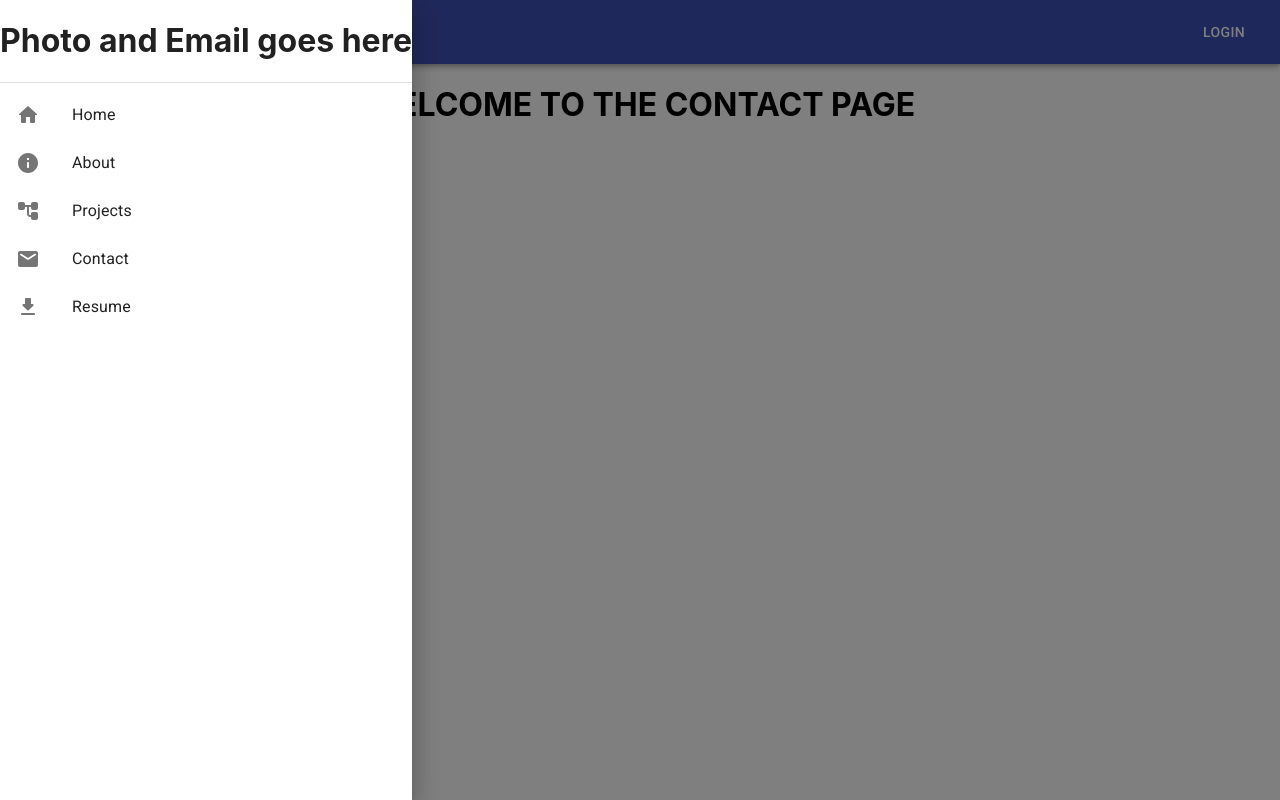
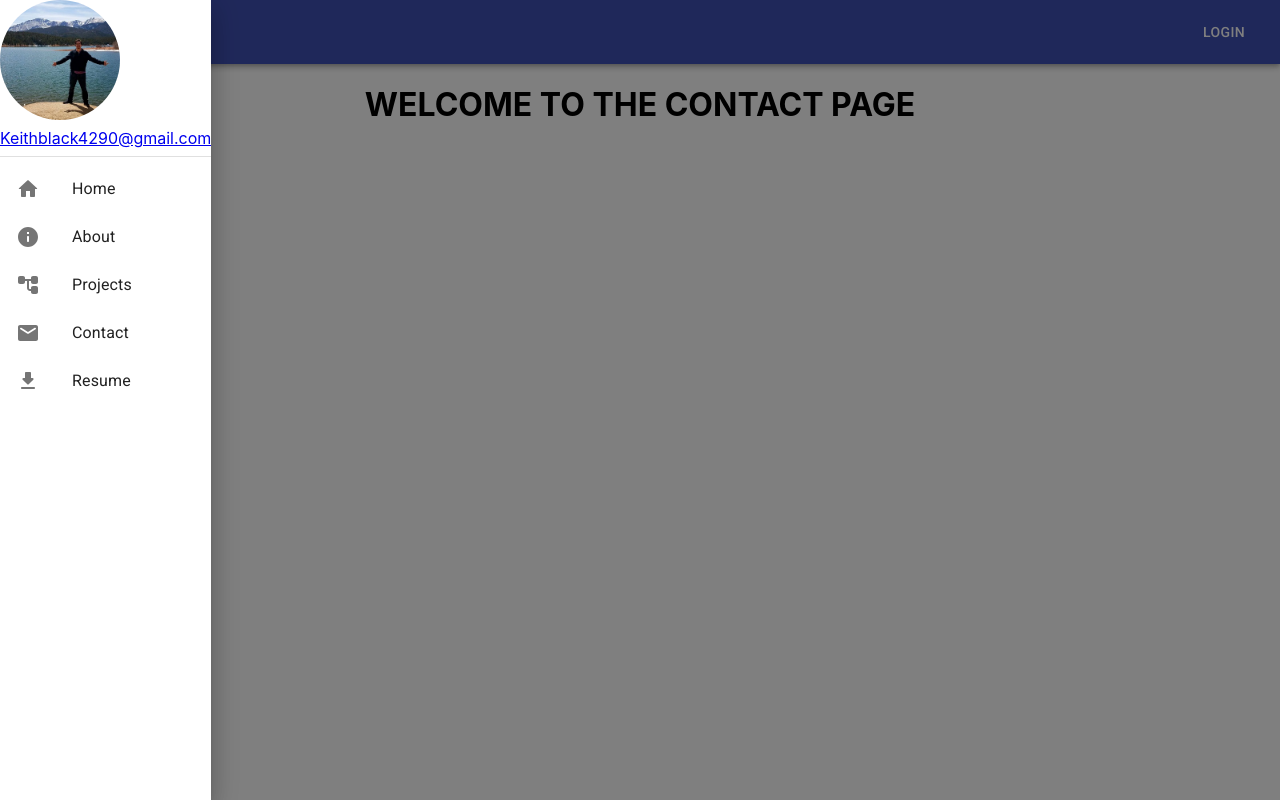
Before and after one commit to Kblack4290/Digital-Resume, a React (Create React App) app: page /Contact in a window 1280 px wide. Both pictures are taken after a click on the button "menu". Built offline with nearby package versions, Linux system fonts and the light colour scheme.

Commit message:
added photo and contact info

```diff
--- a/src/components/Nav.js
+++ b/src/components/Nav.js
@@ -1,14 +1,34 @@
 import React, { useState, setState } from 'react'
-import { Drawer, ListItem, ListItemIcon, ListItemText, List, Divider, IconButton, AppBar, Toolbar, Typography, Button } from '@material-ui/core/';
+import {
+    Drawer,
+    ListItem,
+    ListItemIcon,
+    ListItemText,
+    List, Divider,
+    IconButton,
+    AppBar,
+    Toolbar,
+    Typography,
+    Button,
+    Avatar
+} from '@material-ui/core/';
 import { makeStyles } from '@material-ui/core/styles'
-import { GetAppRounded, InfoRounded, AccountTreeRounded, EmailRounded, HomeRounded } from '@material-ui/icons/';
+import {
+    GetAppRounded,
+    InfoRounded,
+    AccountTreeRounded,
+    EmailRounded,
+    HomeRounded
+} from '@material-ui/icons/';
 import { withRouter } from "react-router-dom"
 import MenuIcon from "@material-ui/icons/Menu"
+import PikesPeak from "../Assets/img/Pikes-Peak-300x400.jpg"
 
 
-const useStyles = makeStyles((theme)=>({
+const useStyles = makeStyles((theme) => ({
     drawer: {
-        width: '200px'
+        width: '200px',
+
     },
     root: {
         flexGrow: 1,
@@ -18,6 +38,10 @@ const useStyles = makeStyles((theme)=>({
     },
     title: {
         flexGrow: 1,
+    },
+    large: {
+        width: theme.spacing(15),
+        height: theme.spacing(15),
     },
 }));
 
@@ -81,8 +105,19 @@ const Nav = (props) => {
                 onClose={() => { setOpen(false) }}
                 onOpen={() => { }}
                 className={classes.drawer}>
-                <h1>Photo and Email goes here</h1>
+                <Avatar
+                    alt="Remy Sharp"
+                    src={PikesPeak}
+                    className={classes.large} />
+
+{/* #################### NEED PADDING ################ */}
+                    <List> <a
+                    href="mailto:keithblack4290@gmail.com"
+                    target="_blank"
+                    >Keithblack4290@gmail.com </a></List>
+
                 <Divider />
+
                 <List>
                     {itemList.map((item, index) => {
                         const { text, icon, onClick } = item;
```
Also changed, not shown: src/Assets/img/Pikes-Peak-300x400.jpg (added).
